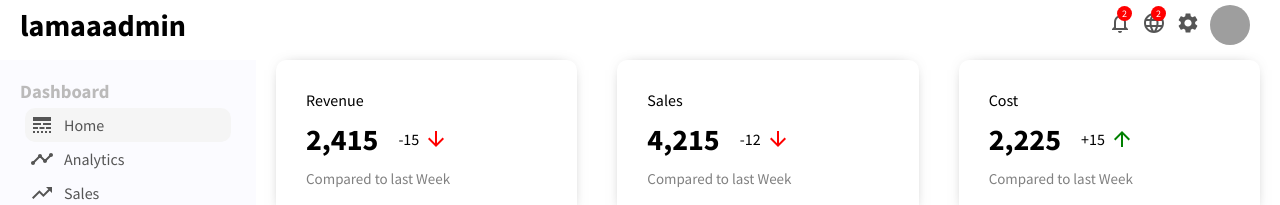
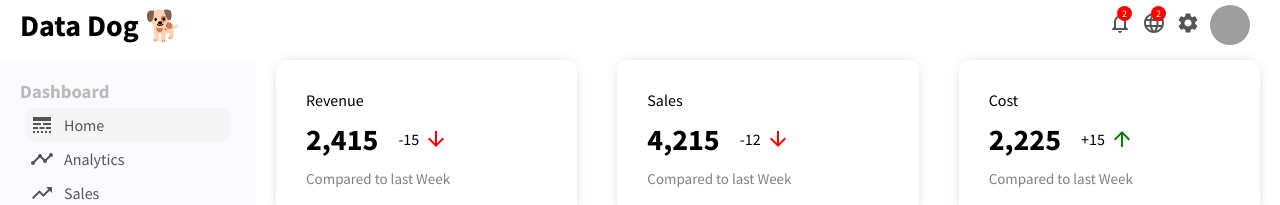
Before and after one commit to hamzazaka/react-dashboard, a React (Create React App) app in the folder react-dashboard/: page / in a window 1280 px wide. Shown: the top 205 px of the page. Built offline with nearby package versions, Linux system fonts and the light colour scheme; grey boxes are pictures that could not be loaded.

Commit message:
working on the different components

```diff
--- a/react-dashboard/src/components/Topbar.js
+++ b/react-dashboard/src/components/Topbar.js
@@ -6,7 +6,7 @@ export default function Topbar() {
         <div className='topbar'>
             <div className="topbarWrapper">
                 <div className="topLeft">
-                    <div className="logo">lamaaadmin</div>
+                    <div className="logo">Data Dog 🐕</div>
                 </div>
 
 
```
